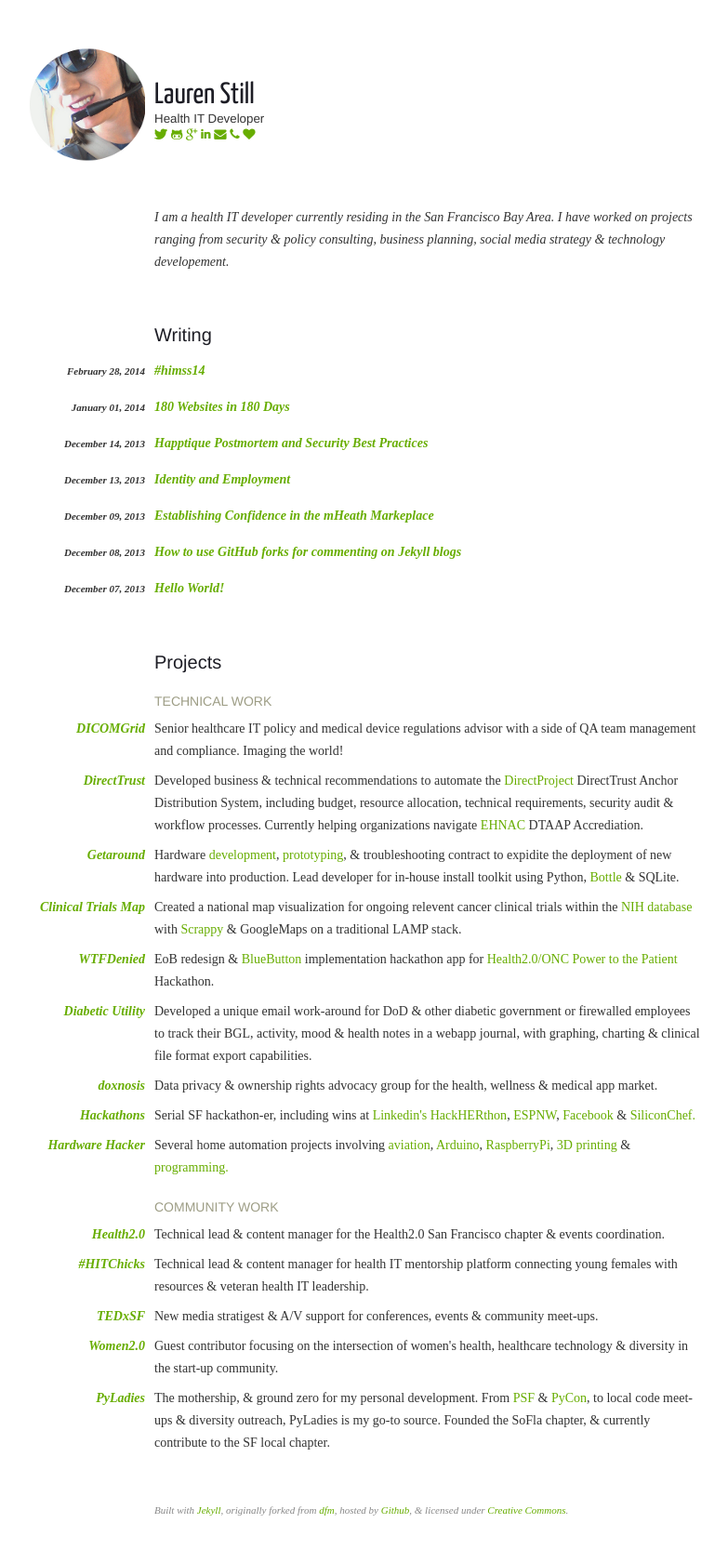
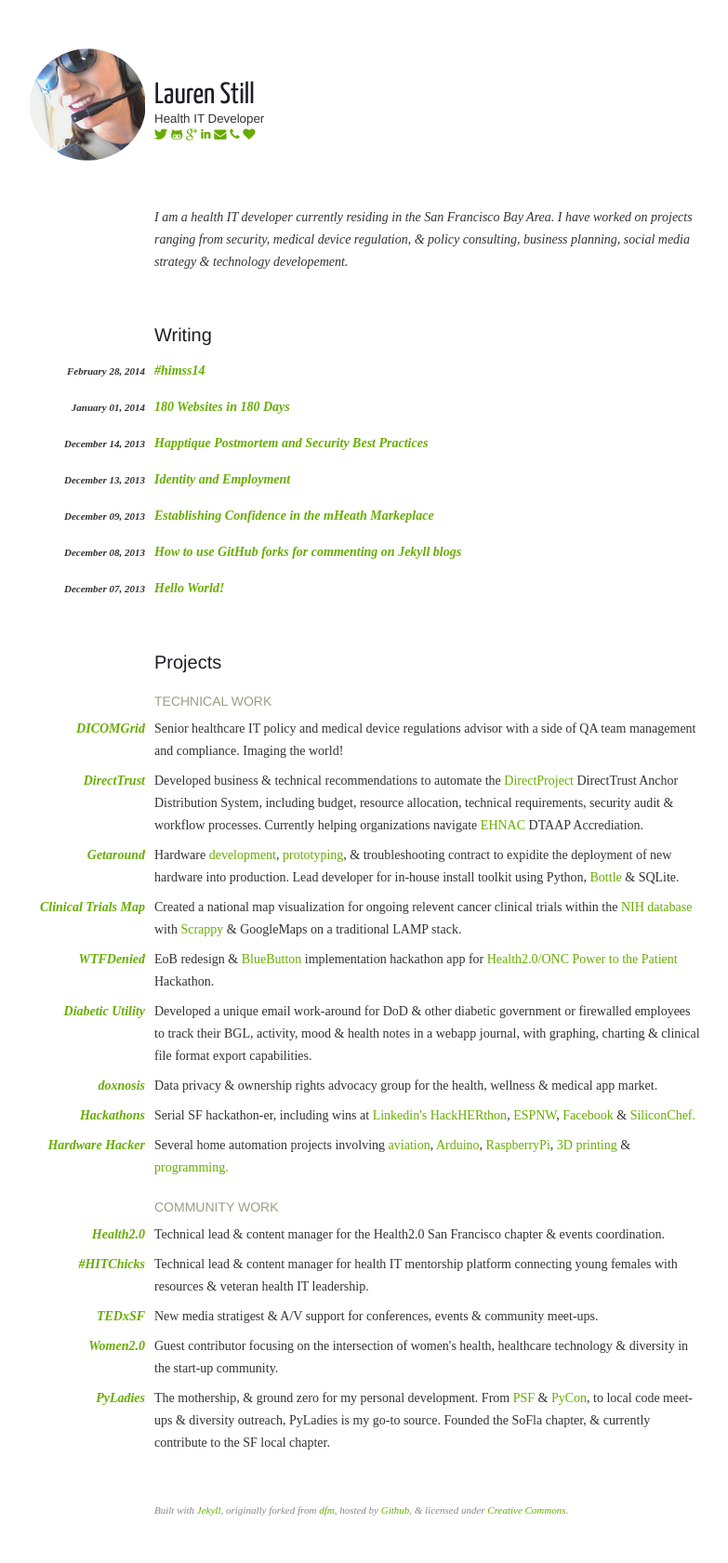
Before and after one commit to laurenstill/laurenstill.github.io, a Jekyll site: the page built from index.html, in a window 1280 px wide. Shown: the whole page at 93% size, without its empty margins (279-1062 px from the left). Built offline with Jekyll 4.4.1, drawn with Linux system fonts in a browser that asks for light colours.

Commit message:
Update index.html

```diff
--- a/_layouts/index.html
+++ b/_layouts/index.html
@@ -5,7 +5,7 @@
 <section id="about">
     <div class="section-right offset">
         <p class="bio">
-            I am a health IT developer currently residing in the San Francisco Bay Area.  I have worked on projects ranging from security &amp; policy consulting, business planning, social media strategy &amp; technology developement.
+            I am a health IT developer currently residing in the San Francisco Bay Area.  I have worked on projects ranging from security, medical device regulation, &amp; policy consulting, business planning, social media strategy &amp; technology developement.
         </p>
     </div>
 </section>
```
